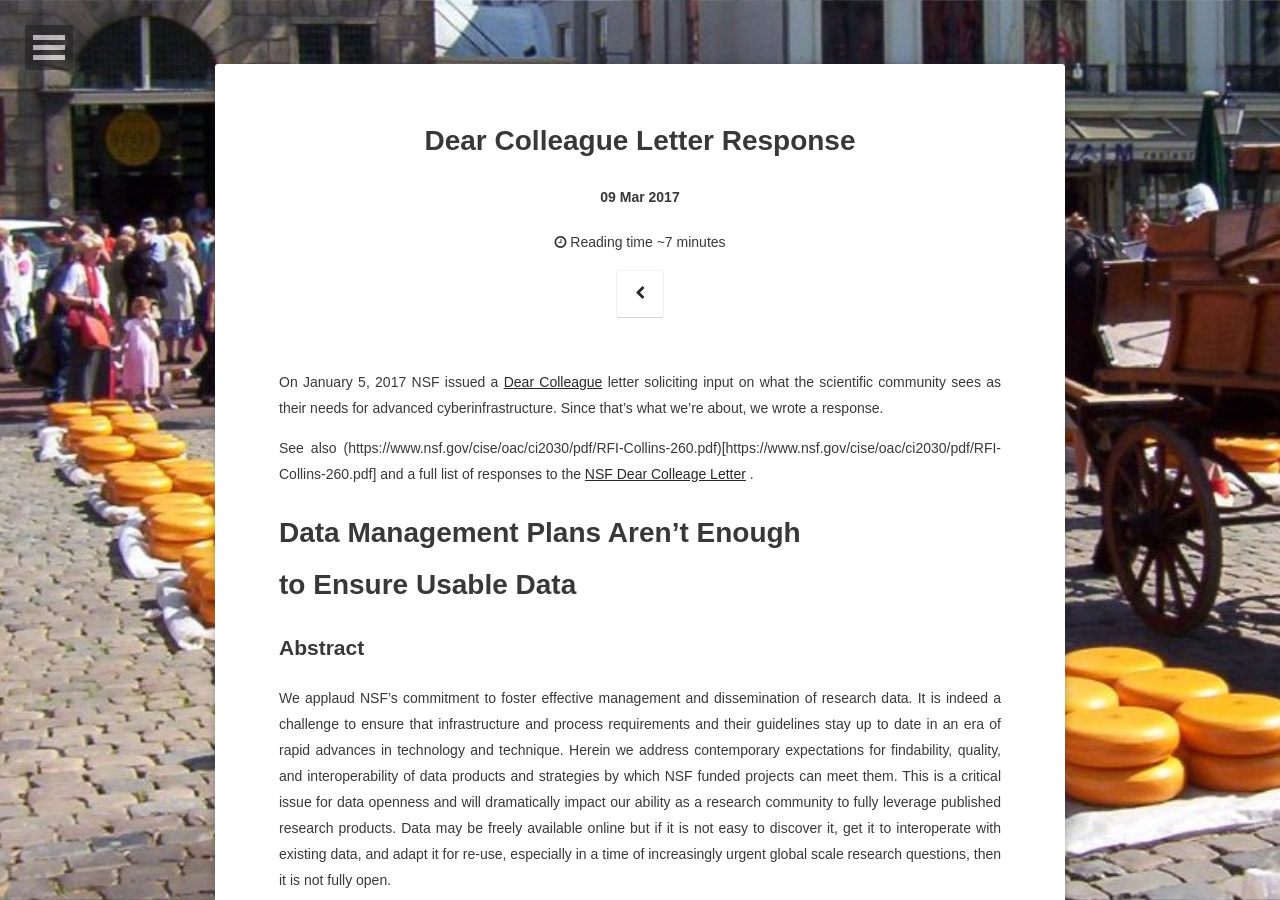
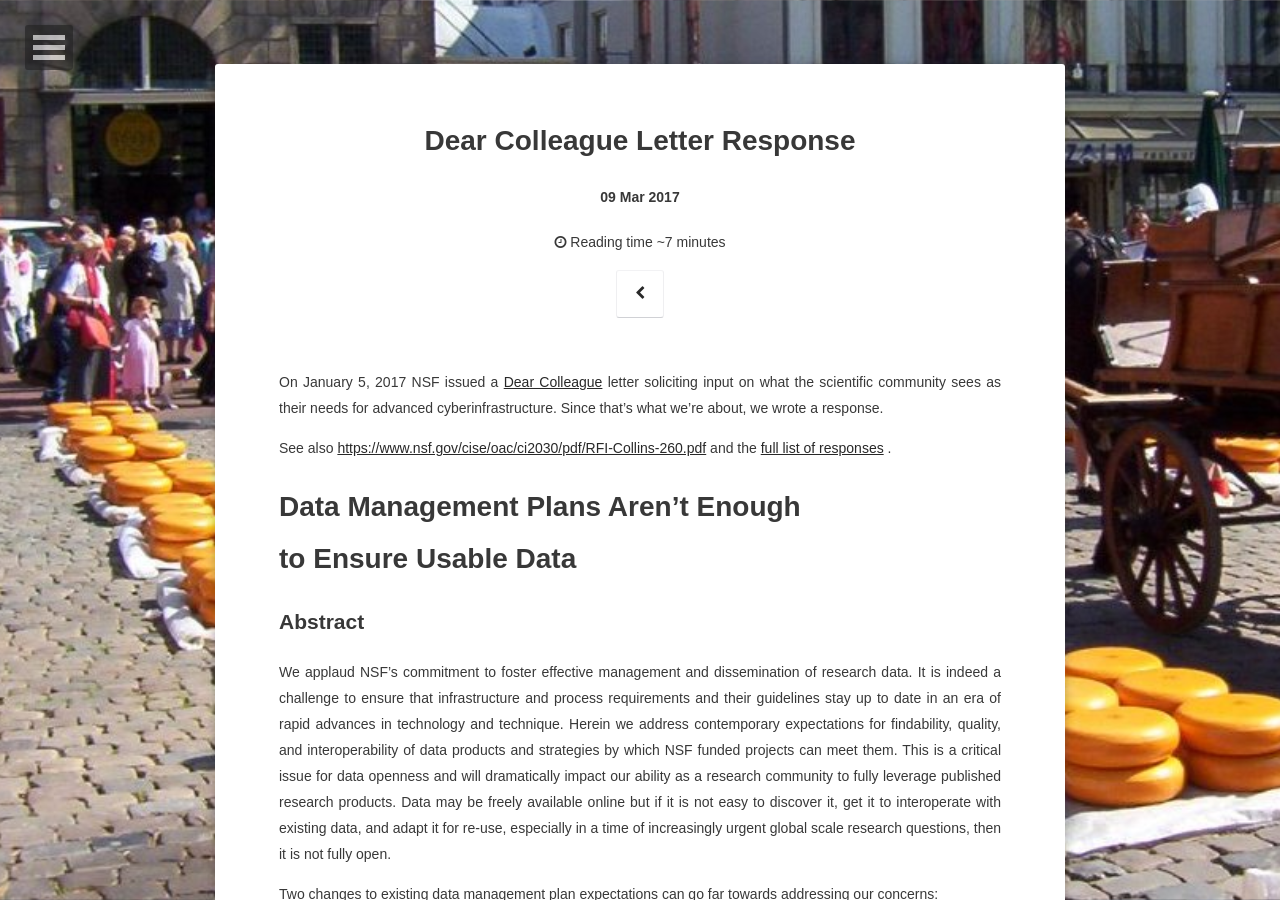
Before and after one commit to bio-guoda/bio-guoda.github.io, a Jekyll site: the page built from _posts/2017-03-09-nsf-dear-collegue.md, in a window 1280 px wide and 900 px high. Built offline with Jekyll 4.4.1, drawn with Linux system fonts in a browser that asks for light colours; some web fonts are replaced.

Commit message:
update links

```diff
--- a/_posts/2017-03-09-nsf-dear-collegue.md
+++ b/_posts/2017-03-09-nsf-dear-collegue.md
@@ -11,7 +11,7 @@ On January 5, 2017 NSF issued a [Dear Colleague](https://www.nsf.gov/publication
 the scientific community sees as their needs for advanced cyberinfrastructure.
 Since that's what we're about, we wrote a response.
 
-See also (https://www.nsf.gov/cise/oac/ci2030/pdf/RFI-Collins-260.pdf)[https://www.nsf.gov/cise/oac/ci2030/pdf/RFI-Collins-260.pdf] and a full list of responses to the [NSF Dear Colleage Letter](https://www.nsf.gov/cise/oac/ci2030/rfi_responses.jsp) .
+See also [https://www.nsf.gov/cise/oac/ci2030/pdf/RFI-Collins-260.pdf](https://www.nsf.gov/cise/oac/ci2030/pdf/RFI-Collins-260.pdf) and the [full list of responses](https://www.nsf.gov/cise/oac/ci2030/rfi_responses.jsp) .
 
 <h1>Data Management Plans Aren’t Enough<br />to Ensure Usable Data</h1>
 
```
